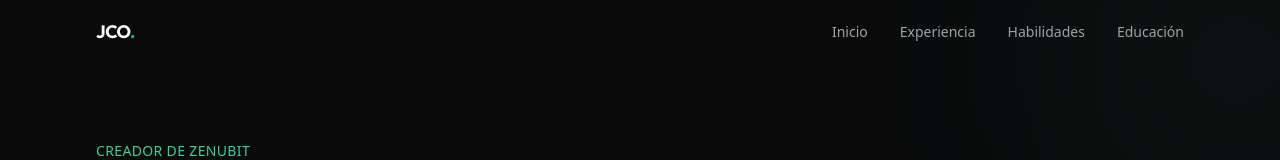
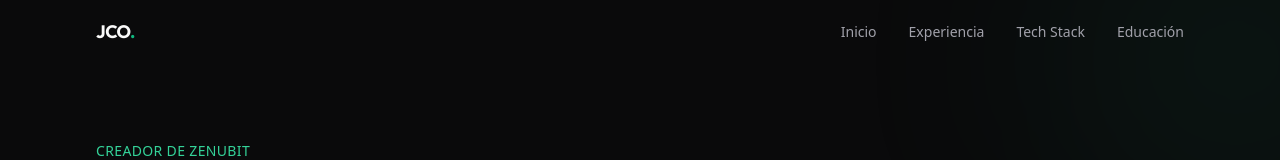
Before and after one commit to JoseOP99/portafolio, a Next.js app: page / in a window 1280 px wide. Shown: the top 160 px of the page. Built offline with nearby package versions, Linux system fonts and the light colour scheme.

Commit message:
feat: actualizar educacion con Platzi y Udemy, renombrar habilidades a Tech Stack y añadir Vibe Coding

```diff
--- a/components/sections/Skills.tsx
+++ b/components/sections/Skills.tsx
@@ -31,11 +31,11 @@ const badgeVariants = {
 
 export const Skills = () => {
   return (
-    <section id="skills" className="py-24 md:py-32 bg-surface-secondary">
+    <section id="stack" className="py-24 md:py-32 bg-surface-secondary">
       <div className="max-w-6xl mx-auto px-6 md:px-8">
         <SectionHeader
-          title="Habilidades"
-          subtitle="Tecnologías y herramientas con las que trabajo a diario para ofrecer soluciones de automatización."
+          title="Tech Stack & Herramientas"
+          subtitle="Tecnologías, lenguajes y frameworks con los que trabajo a diario para ofrecer soluciones escalables."
         />
 
         <div className="grid grid-cols-1 md:grid-cols-2 gap-6 md:gap-8">
--- a/data/profile.ts
+++ b/data/profile.ts
@@ -61,7 +61,7 @@ export const profile: ProfileData = {
   navLinks: [
     { label: "Inicio", href: "#home" },
     { label: "Experiencia", href: "#experience" },
-    { label: "Habilidades", href: "#skills" },
+    { label: "Tech Stack", href: "#stack" },
     { label: "Educación", href: "#education" },
   ],
 
@@ -130,6 +130,20 @@ export const profile: ProfileData = {
       description:
         "Título profesional en Ingeniería de Sistemas con enfoque en desarrollo de software, bases de datos e infraestructura tecnológica. Sólidos fundamentos en algoritmos, estructuras de datos y prácticas modernas de desarrollo.",
     },
+    {
+      institution: "Platzi",
+      degree: "Rutas de Desarrollo y Automatización",
+      period: "Formación Continua",
+      description:
+        "Certificaciones enfocadas en desarrollo web moderno, arquitectura de software, metodologías ágiles y creación de proyectos con herramientas de automatización e inteligencia artificial.",
+    },
+    {
+      institution: "Udemy",
+      degree: "Cursos Especializados en Desarrollo",
+      period: "Formación Continua",
+      description:
+        "Ampliación de conocimientos técnicos mediante cursos prácticos avanzados en gestión de bases de datos, despliegue de aplicaciones y programación orientada a Vibe Coding.",
+    },
   ],
 
   skillCategories: [
@@ -145,7 +159,7 @@ export const profile: ProfileData = {
       ],
     },
     {
-      name: "Desarrollo Web",
+      name: "Vibe Coding & Desarrollo Web",
       skills: [
         "JavaScript",
         "TypeScript",
```
